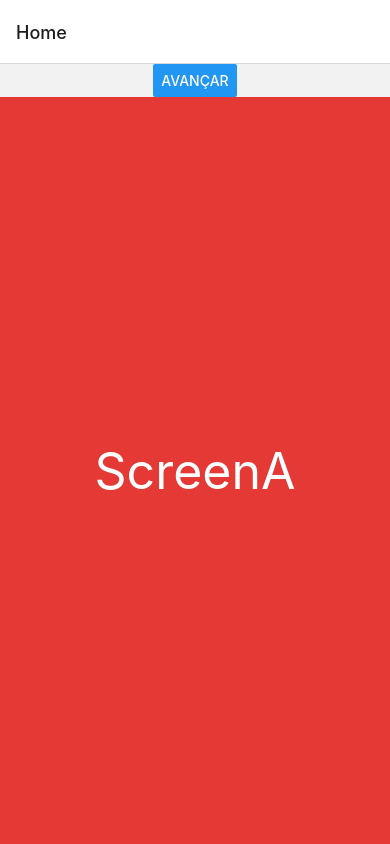
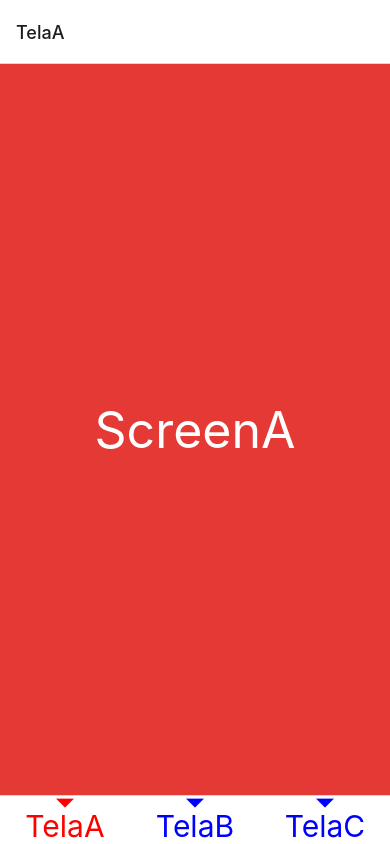
Before and after one commit to andremoraes98/react-native-udemy, a React Native app in the folder 3 - Navegação/: screen / in a window 390 px wide. Built offline with nearby package versions, Linux system fonts and the light colour scheme.

Commit message:
Implementaçao da navegaçao por Tabs

```diff
--- a/3 - Navegação/src/navegação/Stack.js
+++ b/3 - Navegação/src/navegação/Stack.js
@@ -1,4 +1,3 @@
-
 import React, { Component } from 'react';
 import { createNativeStackNavigator } from '@react-navigation/native-stack';
 import ScreenA from '../views/ScreenA';
--- /dev/null
+++ b/3 - Navegação/src/navegação/Tab.js
@@ -0,0 +1,29 @@
+import React, { Component } from 'react';
+import { createBottomTabNavigator } from '@react-navigation/bottom-tabs';
+import ScreenA from '../views/ScreenA';
+import ScreenB from '../views/ScreenB';
+import ScreenC from '../views/ScreenC';
+
+const TabBar = createBottomTabNavigator();
+
+class Tab extends Component {
+  render() {
+    return (
+      <TabBar.Navigator
+        tabBarOptions={{
+          activeTintColor: 'red',
+          inactiveTintColor: 'blue',
+          labelStyle: {
+            fontSize: 30,
+          }
+        }}
+      >
+        <TabBar.Screen name='TelaA' component={ ScreenA }/>
+        <TabBar.Screen name='TelaB' component={ ScreenB }/>
+        <TabBar.Screen name='TelaC' component={ ScreenC }/>
+      </TabBar.Navigator>
+    )
+  }
+}
+
+export default Tab;
--- a/3 - Navegação/src/navegação/index.js
+++ b/3 - Navegação/src/navegação/index.js
@@ -1,14 +1,14 @@
 import { NavigationContainer } from '@react-navigation/native';
 import React, { Component } from 'react';
 import { SafeAreaView, StyleSheet } from 'react-native';
-import Stack from './Stack';
+import Tab from './Tab';
 
 class index extends Component {
   render() {
     return (
       <SafeAreaView style={ styles.container }>
         <NavigationContainer>
-          <Stack />
+          <Tab />
         </NavigationContainer>
       </SafeAreaView>
     )
```
